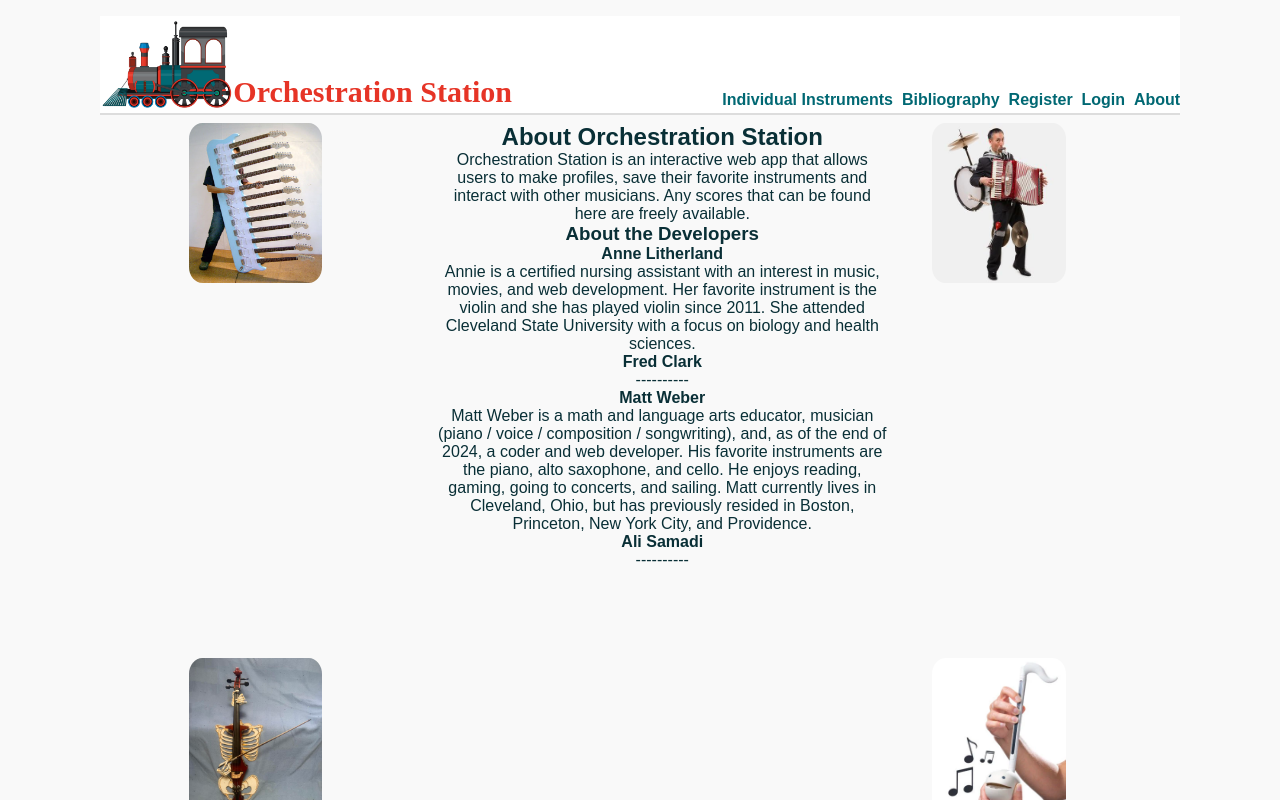
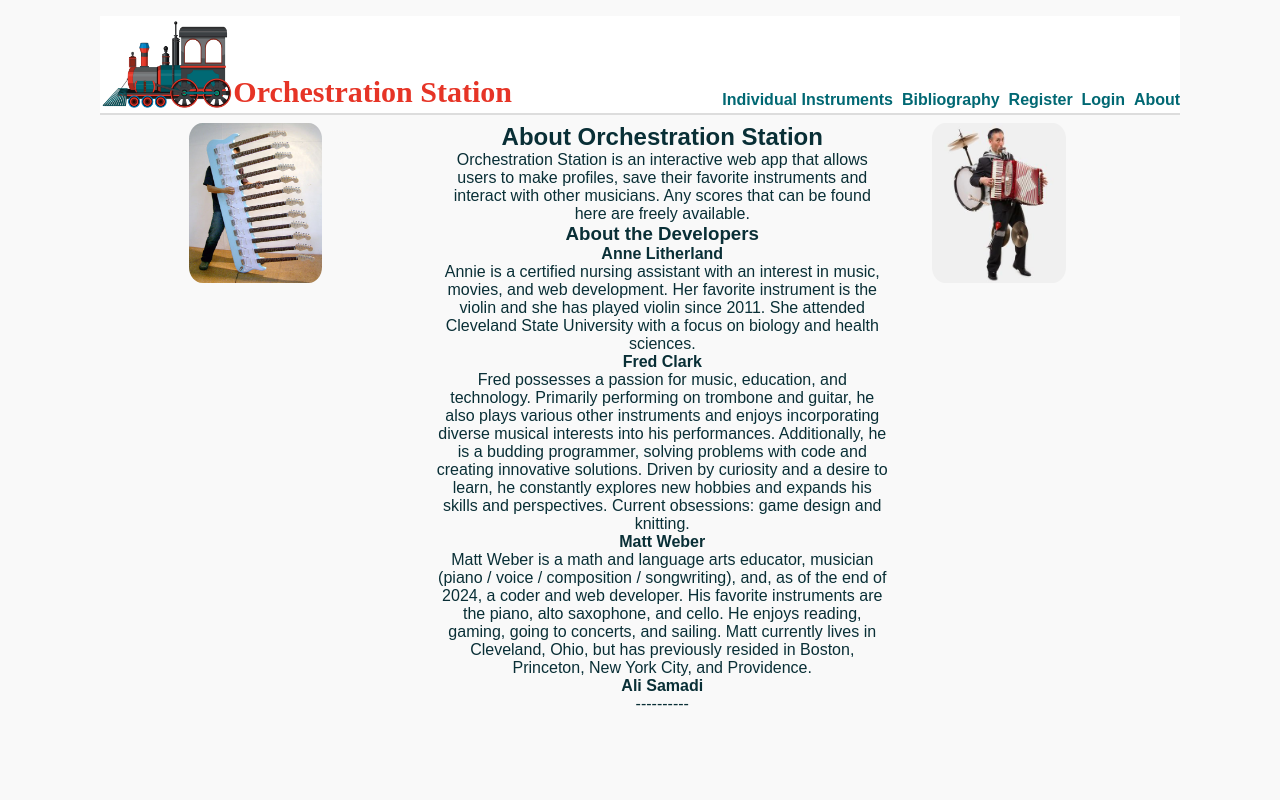
Before and after one commit to Anne-Litherland/OrchestrationStation.Frontend, a React (Vite) app: page /about in a window 1280 px wide. Shown: the top 800 px of the page. Built offline with nearby package versions, Linux system fonts and the light colour scheme; no server answers.

Commit message:
Added Fred bio

```diff
--- a/src/About/about.jsx
+++ b/src/About/about.jsx
@@ -22,7 +22,14 @@ export default function About() {
           University with a focus on biology and health sciences.
         </p>
         <h4>Fred Clark</h4>
-        <p>----------</p>
+        <p>Fred possesses a passion for music, education, and technology.
+          Primarily performing on trombone and guitar, he also plays various other instruments
+          and enjoys incorporating diverse musical interests into his performances.
+          Additionally, he is a budding programmer, solving problems with code and creating
+          innovative solutions. Driven by curiosity and a desire to learn, he constantly
+          explores new hobbies and expands his skills and perspectives.
+          Current obsessions: game design and knitting.
+</p>
         <h4>Matt Weber</h4>
         <p>
           Matt Weber is a math and language arts educator, musician (piano /
```
